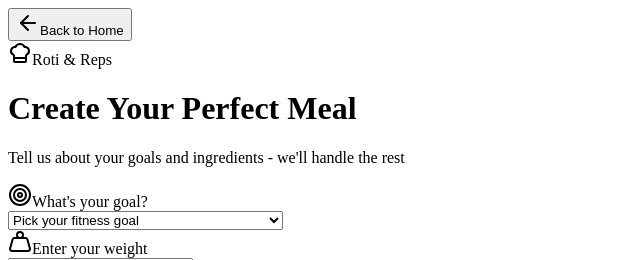
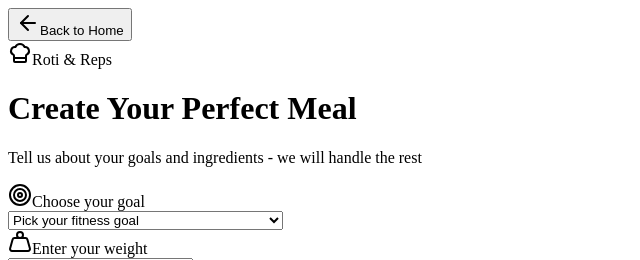
Before and after one commit to hassanhashmi16/Roti-Reps, a Next.js app: page /MealMaker in a window 1280 px wide. Shown: the top 260 px of the page, without its empty margins (0-640 px from the left). Built offline with nearby package versions, Linux system fonts and the light colour scheme.

Commit message:
initial commit

```diff
--- a/app/(routes)/MealMaker/page.js
+++ b/app/(routes)/MealMaker/page.js
@@ -106,7 +106,7 @@ const Page = () => {
                             Create Your
                             <span className="text-transparent bg-clip-text bg-gradient-to-r from-yellow-400 to-amber-400"> Perfect Meal</span>
                         </h1>
-                        <p className="text-gray-300 text-lg">Tell us about your goals and ingredients - we'll handle the rest</p>
+                        <p className="text-gray-300 text-lg">Tell us about your goals and ingredients - we will handle the rest</p>
                     </div>
 
                     {/* Form Container */}
@@ -116,7 +116,7 @@ const Page = () => {
                         <div className="space-y-4">
                             <div className="flex items-center space-x-3 mb-4">
                                 <Target className="w-6 h-6 text-yellow-400" />
-                                <label className="text-lg font-semibold text-white">What's your goal?</label>
+                                <label className="text-lg font-semibold text-white">Choose your goal</label>
                             </div>
                             <select
                                 value={goal}
```
